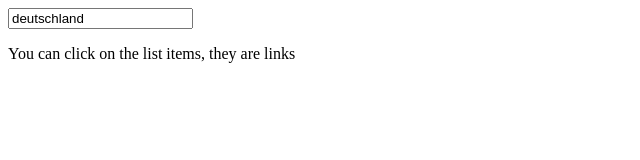
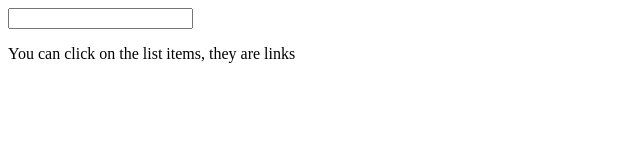
Before and after one commit to vladislav-slobodenjuk/goit-fs78-js-hw-10, a plain HTML site: page index.html in a window 1280 px wide. Shown: the full height of the page, 0-640 px from the left. Drawn offline with Linux system fonts and the light colour scheme.

Commit message:
Deploying to gh-pages from @ vladislav-slobodenjuk/goit-fs78-js-hw-10@00285562c7243862e32e227e7c8fd14becd561c5 🚀

```diff
--- a/index.html
+++ b/index.html
@@ -1 +1 @@
-<!DOCTYPE html><html lang="en"><head><link rel="stylesheet" href="/goit-fs78-js-hw-10/index.a65276fe.css"><meta charset="utf-8"><meta http-equiv="X-UA-Compatible" content="IE=edge"><meta name="viewport" content="width=device-width, initial-scale=1.0"><title>Homework 10</title></head><body> <input type="text" id="search-box" value="deutschland"> <p>You can click on the list items, they are links</p> <ul class="country-list"></ul> <div class="country-info"></div> <script src="/goit-fs78-js-hw-10/index.a4fa29d5.js" type="module"></script><script src="/goit-fs78-js-hw-10/index.a2650c75.js" nomodule="" defer></script> </body></html>
+<!DOCTYPE html><html lang="en"><head><link rel="stylesheet" href="/goit-fs78-js-hw-10/index.a65276fe.css"><meta charset="utf-8"><meta http-equiv="X-UA-Compatible" content="IE=edge"><meta name="viewport" content="width=device-width, initial-scale=1.0"><title>Homework 10</title></head><body> <input type="text" id="search-box"> <p>You can click on the list items, they are links</p> <ul class="country-list"></ul> <div class="country-info"></div> <script src="/goit-fs78-js-hw-10/index.a4fa29d5.js" type="module"></script><script src="/goit-fs78-js-hw-10/index.a2650c75.js" nomodule="" defer></script> </body></html>
```
